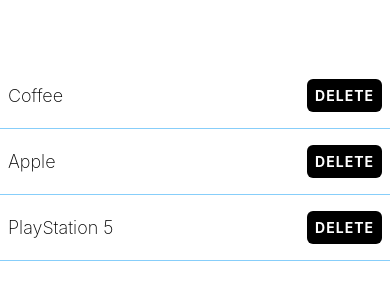
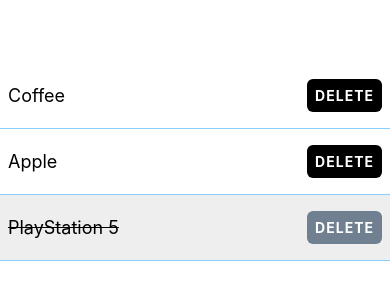
Before and after one commit to rbereziuk/taskly, a React Native app: screen / in a window 390 px wide. Shown: the part 260-560 px from the top of the page. Built offline with nearby package versions, Linux system fonts and the light colour scheme.

Commit message:
Add styles when item is completed

```diff
--- a/App.tsx
+++ b/App.tsx
@@ -7,7 +7,7 @@
     <View style={styles.container}>
       <ShoppingListItem name="Coffee" />
       <ShoppingListItem name="Apple" />
-      <ShoppingListItem name="PlayStation 5" />
+      <ShoppingListItem name="PlayStation 5" isCompleted />
     </View>
   );
 }
--- a/components/ShoppingListItem.tsx
+++ b/components/ShoppingListItem.tsx
@@ -3,9 +3,10 @@
 
 type Props = {
   name: string;
+  isCompleted?: boolean;
 };
 
-export function ShoppingListItem({ name }: Props) {
+export function ShoppingListItem({ name, isCompleted }: Props) {
   const handleDelete = () => {
     Alert.alert(`Are you sure you want to delete ${name}?`, '', [
       {
@@ -21,11 +22,18 @@
   };
 
   return (
-    <View style={styles.itemContaier}>
-      <Text style={styles.itemText}>{name}</Text>
+    <View
+      style={[
+        styles.itemContaier,
+        isCompleted && styles.completedItemContainer,
+      ]}
+    >
+      <Text style={[styles.itemText, isCompleted && styles.completedText]}>
+        {name}
+      </Text>
       <TouchableOpacity
         onPress={handleDelete}
-        style={styles.deleteBtn}
+        style={[styles.deleteBtn, isCompleted && styles.completedDeleteBtn]}
         activeOpacity={0.8}
       >
         <Text style={styles.deleteBtnText}>Delete</Text>
@@ -46,7 +54,7 @@
   },
   itemText: {
     fontSize: 18,
-    fontWeight: '200',
+    fontWeight: '400',
   },
   deleteBtn: {
     backgroundColor: theme.colorBlack,
@@ -60,4 +68,14 @@
     textTransform: 'uppercase',
     letterSpacing: 1,
   },
+  // Completed item styles
+  completedItemContainer: {
+    backgroundColor: '#eee',
+  },
+  completedText: {
+    textDecorationLine: 'line-through',
+  },
+  completedDeleteBtn: {
+    backgroundColor: '#708090',
+  },
 });
```
